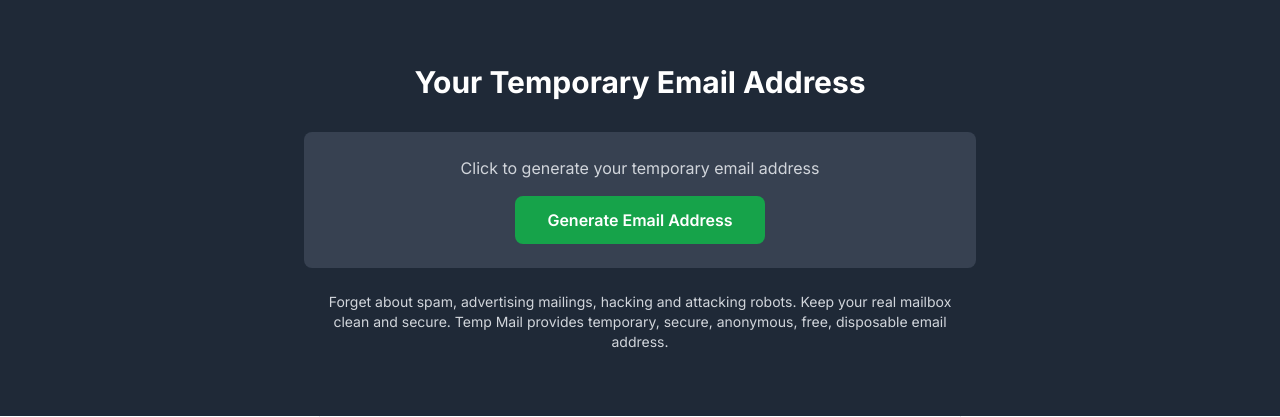
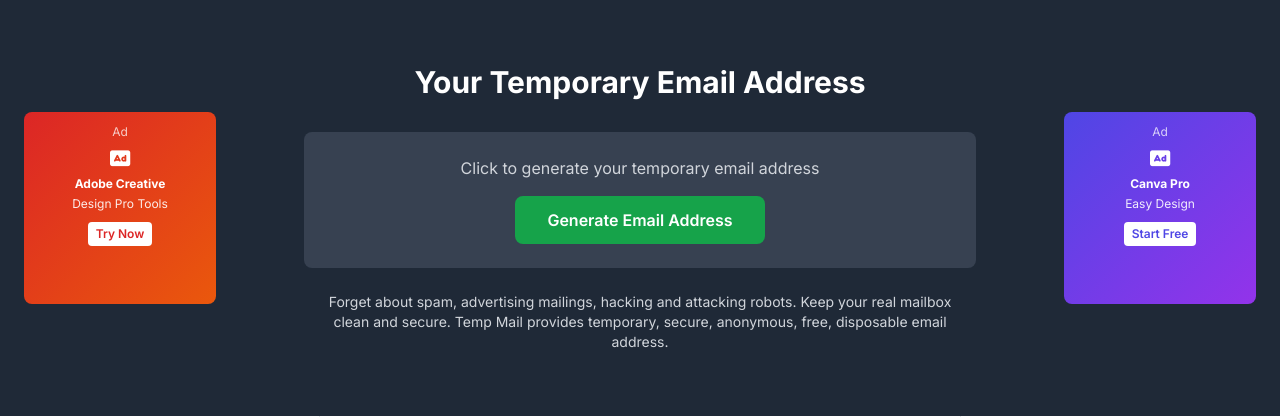
Before and after one commit to farman11/Tempmail, a Flask app: page / in a window 1280 px wide. Shown: the part 48-465 px from the top of the page. Run offline with Flask 3, Linux system fonts and the light colour scheme; data that the repository does not hold is empty; some libraries are stand-ins or nearby versions.

Commit message:
Enhance website layout with ad spaces and improved content alignment
Refactors index.html to include ad divs and adjust content centering using flexbox layout.

Replit-Commit-Author: Agent
Replit-Commit-Session-Id: 9d79de51-fa8d-4a22-b8e5-ae98b7bab5fa
Replit-Commit-Screenshot-Url: https://storage.googleapis.com/screenshot-production-us-central1/a3b5b631-573d-4f4c-ae3e-288178e788f5/9d79de51-fa8d-4a22-b8e5-ae98b7bab5fa/vFUkOsG

```diff
--- a/templates/index.html
+++ b/templates/index.html
@@ -3,7 +3,25 @@
 {% block content %}
 <!-- Dark Header Section with Email Display -->
 <div class="bg-gray-800 text-white py-8 md:py-16">
-    <div class="max-w-4xl mx-auto text-center px-4 sm:px-6">
+    <div class="max-w-7xl mx-auto px-4 sm:px-6">
+        <div class="flex items-center justify-between">
+            <!-- Left Square Ad -->
+            <div class="hidden lg:block w-48">
+                <div class="bg-gradient-to-br from-red-600 to-orange-600 rounded-lg p-3 text-white text-center aspect-square">
+                    <small class="block mb-1 opacity-75 text-xs">Ad</small>
+                    <div class="text-center">
+                        <i class="fas fa-ad text-lg mb-1"></i>
+                        <h3 class="text-xs font-bold mb-1">Adobe Creative</h3>
+                        <p class="text-xs opacity-90 mb-2">Design Pro Tools</p>
+                        <button class="bg-white text-red-600 px-2 py-1 rounded text-xs font-semibold">
+                            Try Now
+                        </button>
+                    </div>
+                </div>
+            </div>
+
+            <!-- Center Content -->
+            <div class="flex-1 text-center px-4">
                 <h1 class="text-2xl sm:text-3xl font-bold mb-6 md:mb-8">
                     Your Temporary Email Address
                 </h1>
@@ -44,6 +62,23 @@
                     real mailbox clean and secure. Temp Mail provides temporary, secure, anonymous,
                     free, disposable email address.
                 </p>
+            </div>
+
+            <!-- Right Square Ad -->
+            <div class="hidden lg:block w-48">
+                <div class="bg-gradient-to-br from-indigo-600 to-purple-600 rounded-lg p-3 text-white text-center aspect-square">
+                    <small class="block mb-1 opacity-75 text-xs">Ad</small>
+                    <div class="text-center">
+                        <i class="fas fa-ad text-lg mb-1"></i>
+                        <h3 class="text-xs font-bold mb-1">Canva Pro</h3>
+                        <p class="text-xs opacity-90 mb-2">Easy Design</p>
+                        <button class="bg-white text-indigo-600 px-2 py-1 rounded text-xs font-semibold">
+                            Start Free
+                        </button>
+                    </div>
+                </div>
+            </div>
+        </div>
     </div>
 </div>
 
```
Also changed, not shown: attached_assets/targeted_element_1752943577985.png (added). Lines whose indentation alone changed are shown as unchanged.
